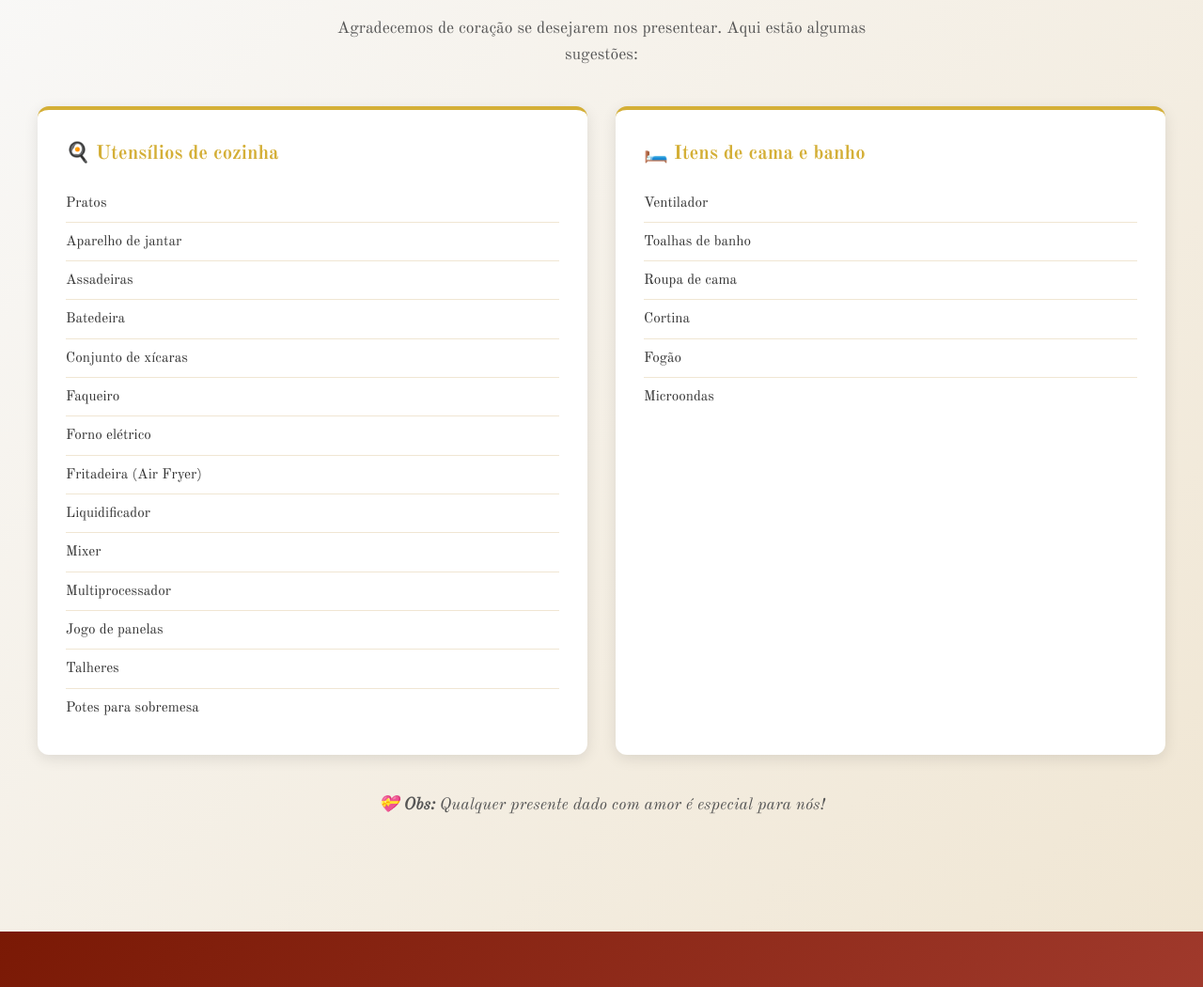
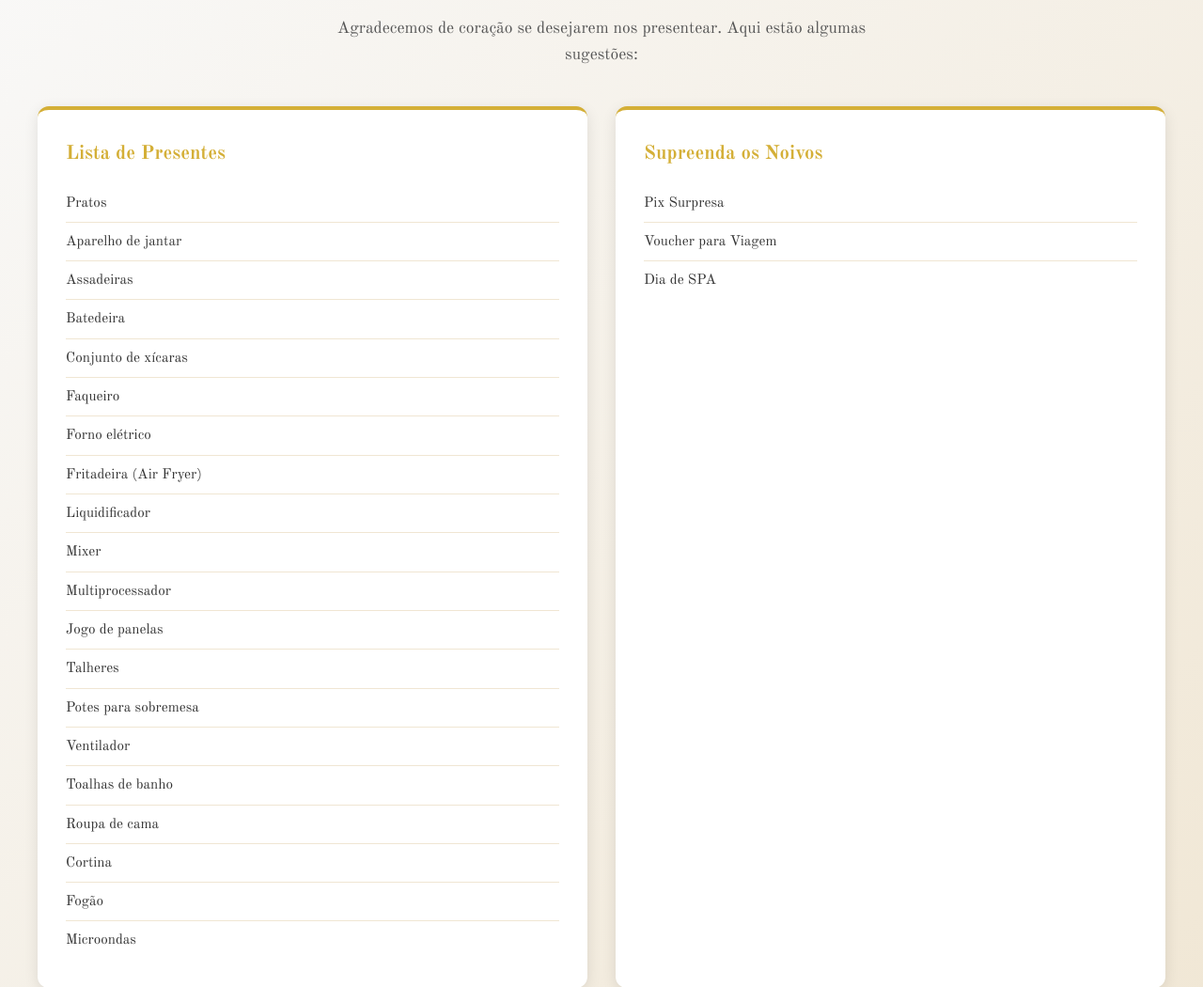
Before and after one commit to Kronus-Web-Designer/edererenata, a plain HTML site: page index.html in a window 1280 px wide. Shown: the part 2453-3503 px from the top of the page at 94% size. Drawn offline with nearby package versions, Linux system fonts and the light colour scheme.

Commit message:
Fix HTML formatting and remove duplicates

```diff
--- a/index.html
+++ b/index.html
@@ -195,7 +195,7 @@
 
         <div class="presentes-grid">
     <div class="presente-card">
-        <h3>🍳 Utensílios de cozinha</h3>
+        <h3>Lista de Presentes</h3>
         <ul>
             <li>Pratos</li>
             <li>Aparelho de jantar</li>
@@ -211,18 +211,21 @@
             <li>Jogo de panelas</li>
             <li>Talheres</li>
             <li>Potes para sobremesa</li>
-        </ul>
-    </div>
-
-    <div class="presente-card">
-        <h3>🛏️ Itens de cama e banho</h3>
-        <ul>
             <li>Ventilador</li>
             <li>Toalhas de banho</li>
             <li>Roupa de cama</li>
             <li>Cortina</li>
             <li>Fogão</li>
             <li>Microondas</li>
+        </ul>
+    </div>
+
+    <div class="presente-card">
+        <h3>Supreenda os Noivos</h3>
+        <ul>
+            <li>Pix Surpresa</li>
+            <li>Voucher para Viagem</li>
+            <li>Dia de SPA</li>
         </ul>
     </div>
 </div>
```
